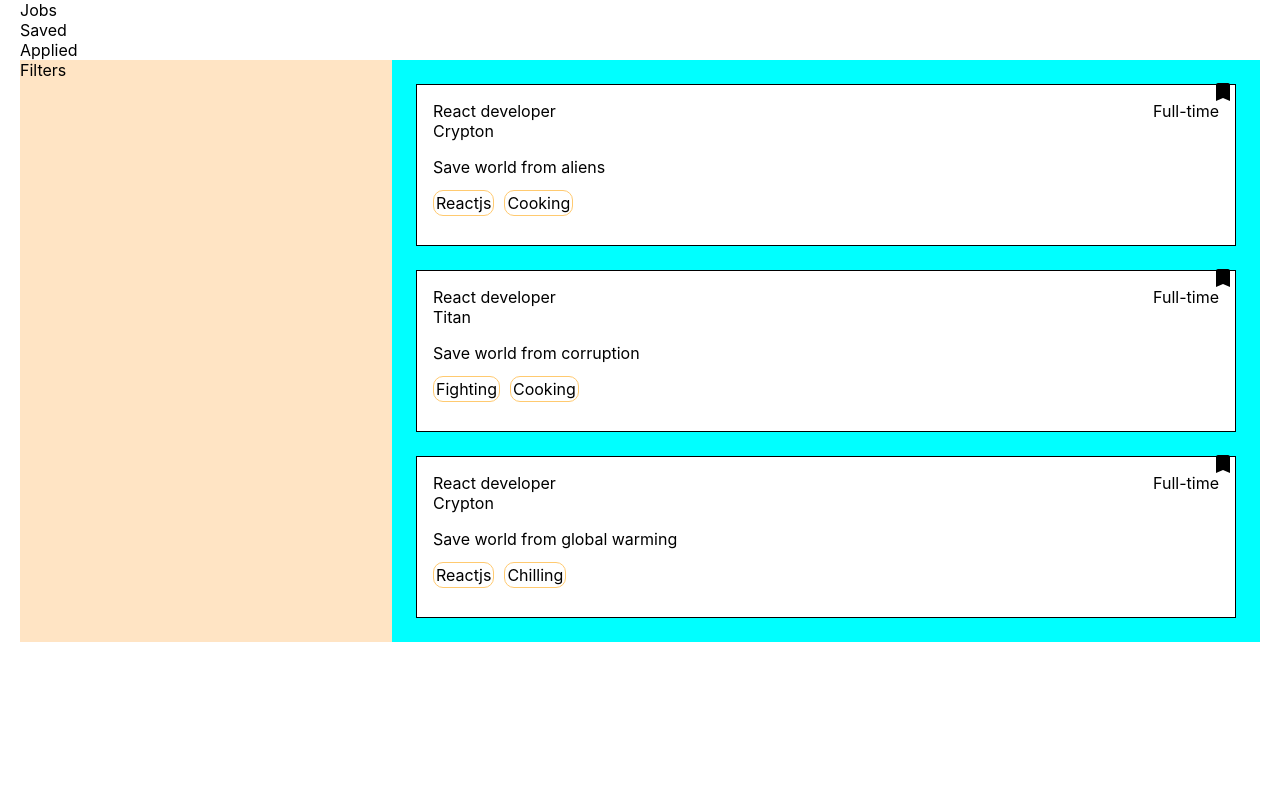
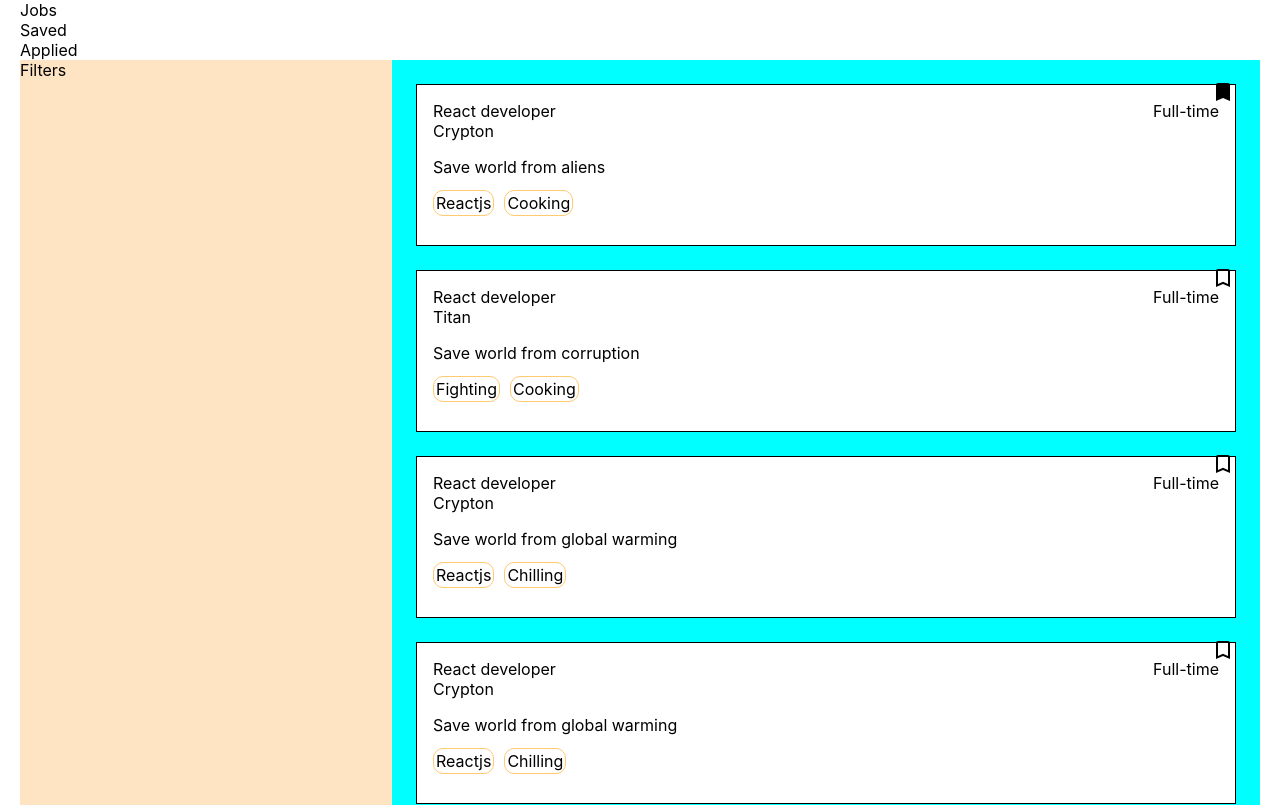
Before and after one commit to CHANDRAMOHANnegi/To-infinity-and-beyond, a React (Create React App) app: page / in a window 1280 px wide. Shown: the top 805 px of the page. Built offline with nearby package versions, Linux system fonts and the light colour scheme.

Commit message:
save unsave job

```diff
--- a/src/data/jobs.json
+++ b/src/data/jobs.json
@@ -61,5 +61,68 @@
             4
         ],
         "job_id": 3
+    },
+    {
+        "job_name": "React developer",
+        "date_created": "12/2/2021",
+        "date_updated": "12/2/2021",
+        "creater": "CM",
+        "no_of_application": 2,
+        "skill_required": [
+            "Reactjs",
+            "Chilling"
+        ],
+        "location": "Crypton",
+        "no_of_positions": "2",
+        "job_type": "Full-time",
+        "last_application_date": "28/2/2021",
+        "job_descrition": "Save world from global warming",
+        "applicants": [
+            2,
+            4
+        ],
+        "job_id": 4
+    },
+    {
+        "job_name": "React developer",
+        "date_created": "12/2/2021",
+        "date_updated": "12/2/2021",
+        "creater": "CM",
+        "no_of_application": 2,
+        "skill_required": [
+            "Reactjs",
+            "Chilling"
+        ],
+        "location": "Crypton",
+        "no_of_positions": "2",
+        "job_type": "Full-time",
+        "last_application_date": "28/2/2021",
+        "job_descrition": "Save world from global warming",
+        "applicants": [
+            2,
+            4
+        ],
+        "job_id": 5
+    },
+    {
+        "job_name": "React developer",
+        "date_created": "12/2/2021",
+        "date_updated": "12/2/2021",
+        "creater": "CM",
+        "no_of_application": 2,
+        "skill_required": [
+            "Reactjs",
+            "Chilling"
+        ],
+        "location": "Crypton",
+        "no_of_positions": "2",
+        "job_type": "Full-time",
+        "last_application_date": "28/2/2021",
+        "job_descrition": "Save world from global warming",
+        "applicants": [
+            2,
+            4
+        ],
+        "job_id": 6
     }
 ]
--- a/src/data/user.json
+++ b/src/data/user.json
@@ -11,8 +11,7 @@
             2
         ],
         "saved_jobs": [
-            1,
-            2
+            1
         ],
         "preferences": {
             "location": [
--- a/src/modules/applicant/redux/action.js
+++ b/src/modules/applicant/redux/action.js
@@ -3,7 +3,9 @@ import {
     FETCH_USER_SUCCESS,
     SAVE_JOB_REQUEST,
     SAVE_JOB_SUCCESS,
-    SAVE_JOB_ERROR
+    SAVE_JOB_ERROR,
+    UNSAVE_JOB_REQUEST,
+    UNSAVE_JOB_SUCCESS
 } from "./constants";
 
 export function fetchUserRequest(payload) {
@@ -44,14 +46,14 @@ export function saveJobError(payload) {
 
 export function unSaveJobRequest(payload) {
     return {
-        type: SAVE_JOB_REQUEST,
+        type: UNSAVE_JOB_REQUEST,
         payload,
     }
 }
 
 export function unSaveJobSuccess(payload) {
     return {
-        type: SAVE_JOB_SUCCESS,
+        type: UNSAVE_JOB_SUCCESS,
         payload,
     }
 }
--- a/src/modules/applicant/redux/reducer.js
+++ b/src/modules/applicant/redux/reducer.js
@@ -29,14 +29,13 @@ function applicantReducer(state = clone(initialState), { type, payload, error })
             case actionTypes.SAVE_JOB_REQUEST: {
                 draft.loading = true;
                 draft.error = false;
-                draft.user.applications = payload;
                 break;
             }
 
             case actionTypes.SAVE_JOB_SUCCESS: {
                 draft.loading = false;
                 draft.error = false;
-                draft.user.applications = payload;
+                draft.user.saved_jobs = payload;
                 break;
             }
             case actionTypes.UNSAVE_JOB_REQUEST: {
@@ -48,7 +47,7 @@ function applicantReducer(state = clone(initialState), { type, payload, error })
             case actionTypes.UNSAVE_JOB_SUCCESS: {
                 draft.loading = false;
                 draft.error = false;
-                draft.user.applications = payload;
+                draft.user.saved_jobs = payload;
                 break;
             }
             case actionTypes.UNSAVE_JOB_ERROR: {
--- a/src/modules/applicant/redux/saga.js
+++ b/src/modules/applicant/redux/saga.js
@@ -2,25 +2,23 @@
 import { FETCH_USER_REQUEST, SAVE_JOB_REQUEST, UNSAVE_JOB_REQUEST } from './constants';
 
 import { take, put, select, takeEvery, takeLatest, takeLeading } from '@redux-saga/core/effects';
-import { fetchUserSuccess, saveJobSuccess, unSaveJobRequest } from './action';
+import { fetchUserSuccess, saveJobSuccess, unSaveJobRequest, unSaveJobSuccess } from './action';
 import { makeSelectSavedJobs, makeSelectUserApplications } from './selectors';
 
 function* fetchUserSaga({ payload }) {
     yield put(fetchUserSuccess(payload));
 }
 
-
-function* saveJobsSaga({ payload, type }) {
-    const savedJobs = yield select(makeSelectSavedJobs());
-    // console.log('====>', savedJobs);
-    yield put(saveJobSuccess([]));
+function* saveJobsSaga({ payload: job_id }) {
+    console.log('savejob', job_id);
+    const savedJobs = yield select(makeSelectSavedJobs);
+    yield put(saveJobSuccess([...savedJobs, job_id]));
 }
 
-
-function* unSaveJobsSaga({ payload, type }) {
-    const savedJobs = yield select(makeSelectSavedJobs());
-    // console.log('====>', savedJobs);
-    yield put(saveJobSuccess([]));
+function* unSaveJobsSaga({ payload: job_id }) {
+    console.log('unSaveJobsSaga', job_id);
+    const savedJobs = yield select(makeSelectSavedJobs);
+    yield put(unSaveJobSuccess(savedJobs.filter(id => id != job_id)));
 }
 
 export default [
--- a/src/modules/jobs/index.js
+++ b/src/modules/jobs/index.js
@@ -10,15 +10,21 @@ import Tabs from './screens/Tabs';
 import { makeSelectSavedJobs } from '../applicant/redux/selectors';
 
 function Jobs({ jobs, saveJobRequest, unSaveJobRequest, savedJobs }) {
+    console.log(savedJobs);
     return (
         <div>
             <Tabs />
             <div className="jobs_container">
                 <div className="filters">Filters</div>
                 <div className="jobs_list">
-                    {jobs?.map(job => <Job job={job} key={job.job_id}
-                        saveJobRequest={saveJobRequest}
-                        unSaveJobRequest={unSaveJobRequest} />)}
+                    {jobs?.map(job => {
+                        const isSaved = savedJobs.find((id) => id == job.job_id);
+                        return <Job job={job} key={job.job_id}
+                            saveJobRequest={saveJobRequest}
+                            unSaveJobRequest={unSaveJobRequest}
+                            isSaved={isSaved}
+                        />
+                    })}
                 </div>
             </div>
         </div>
--- a/src/modules/jobs/screens/Job.js
+++ b/src/modules/jobs/screens/Job.js
@@ -15,7 +15,7 @@ function Job({ job, isSaved, unSaveJobRequest, saveJobRequest }) {
     } = job;
 
     const toggleBookMark = () => {
-        isSaved ? saveJobRequest(job_id) : unSaveJobRequest(job_id)
+        isSaved ? unSaveJobRequest(job_id) : saveJobRequest(job_id)
     }
 
     return (
@@ -24,8 +24,8 @@ function Job({ job, isSaved, unSaveJobRequest, saveJobRequest }) {
                 position: "absolute",
                 right: 0,
                 top: -5,
-            }}> <div onClick={toggleBookMark}>{isSaved ? <BookmarkBorderOutlined >save</BookmarkBorderOutlined>
-                : <Bookmark>save</Bookmark>}</div>
+            }}> <div onClick={toggleBookMark}>{isSaved ? <Bookmark>save</Bookmark> : <BookmarkBorderOutlined >save</BookmarkBorderOutlined>
+            }</div>
             </div>
             <div className="job_title"><div>{job_name}</div><div>{job_type}</div></div>
             <div>{location}</div>
```
